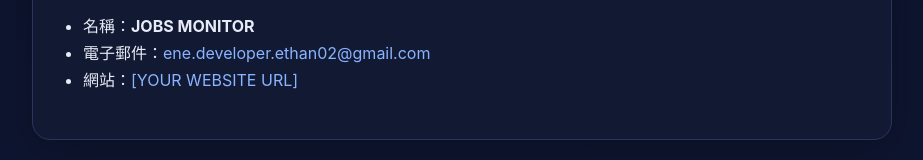
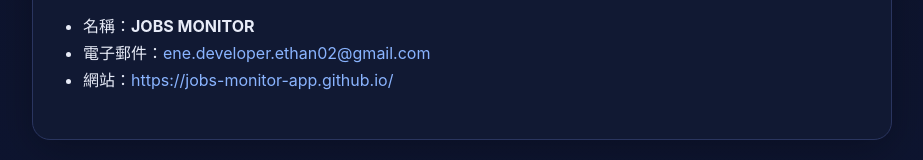
Before and after one commit to ene-dev-ethan-01/ene-dev-ethan-01.github.io, a plain HTML site: page delete.html in a window 1280 px wide. Shown: the part 1811-1971 px from the top of the page, without its empty margins (178-1101 px from the left). Drawn offline with Linux system fonts and the light colour scheme.

Commit message:
update website url

```diff
--- a/delete.html
+++ b/delete.html
@@ -183,7 +183,7 @@
       <ul>
         <li>名稱：<strong>JOBS MONITOR</strong></li>
         <li>電子郵件：<a href="mailto:ene.developer.ethan02@gmail.com">ene.developer.ethan02@gmail.com</a></li>
-        <li>網站：<a href="[YOUR WEBSITE URL]">[YOUR WEBSITE URL]</a></li>
+        <li>網站：<a href="https://jobs-monitor-app.github.io/">https://jobs-monitor-app.github.io/</a></li>
       </ul>
     </section>
   </main>
```
Also changed, not shown: index.html (+1 -1 lines).
